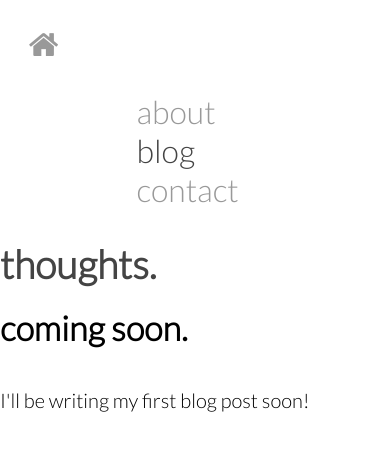
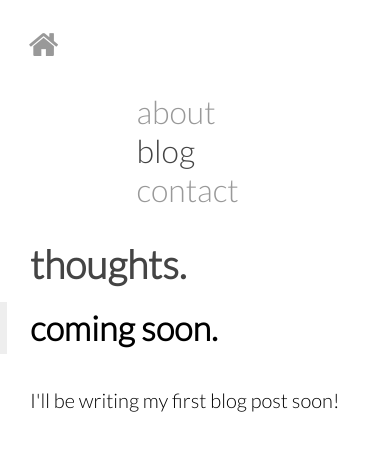
Before and after one commit to lynnvo/lynnvo.github.io, a Jekyll site: the page built from blog.html, in a window 390 px wide. Shown: the top 451 px of the page. Built offline with Jekyll 4.4.1, drawn with Linux system fonts in a browser that asks for light colours; nearby versions of some CDN libraries.

Commit message:
Adding padding to responsive mobile

```diff
--- a/css/main.css
+++ b/css/main.css
@@ -134,14 +134,17 @@
   .left{
     max-width:470px;
     margin-top:80px;
+    padding-left:30px;
   }
 
   .leftblog{
-    max-width: 470px;
+    max-width: 460px;
+    padding-left:30px;
   }
 
   .page{
     font-size:10vw;
+    padding-left:30px;
   }
 
   .blogtitle{
```
Also changed, not shown: 2 other files.
